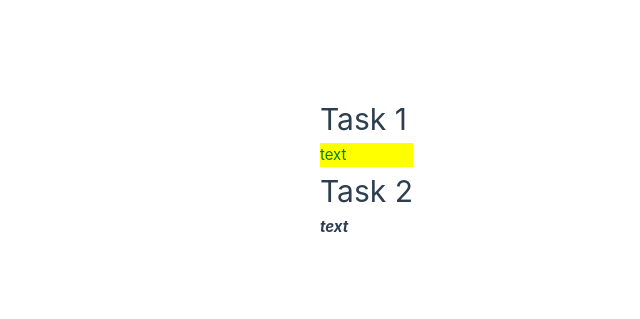
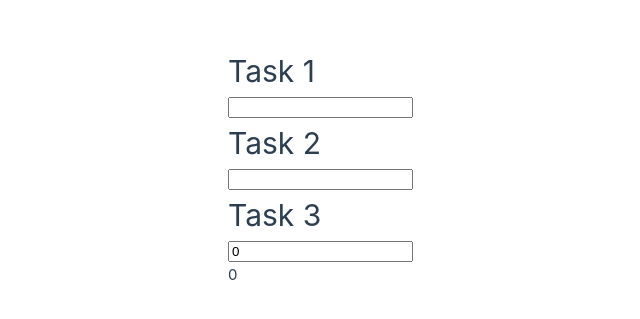
Before and after one commit to bendyou/vue_test, a Vue app: page / in a window 1280 px wide. Shown: the part 233-552 px from the top of the page, without its empty margins (227-867 px from the left). Built offline with nearby package versions, Linux system fonts and the light colour scheme.

Commit message:
Initial commit in task_43

```diff
--- a/src/App.vue
+++ b/src/App.vue
@@ -1,21 +1,26 @@
 <template>
   <div>
     <h1>Task 1</h1>
-    <p :style="{ color: 'green', backgroundColor: 'yellow' }">
-      text
-    </p>
+    <input v-model="message">
+    <p>{{ message }}</p>
 
     <h1>Task 2</h1>
-    <p :style="{ fontWeight: 'bold', fontStyle: 'italic' }">
-      text
-    </p>
+    <input v-model="message">
+    <p>{{ message.toUpperCase() }}</p>
+
+    <h1>Task 3</h1>
+    <input v-model.number="number" type="number">
+    <p>{{ number * number }}</p>
   </div>
 </template>
 
 <script>
 export default {
   data() {
-    return {};
+    return {
+      message: '',
+      number: 0
+    };
   }
 }
 </script>
```
